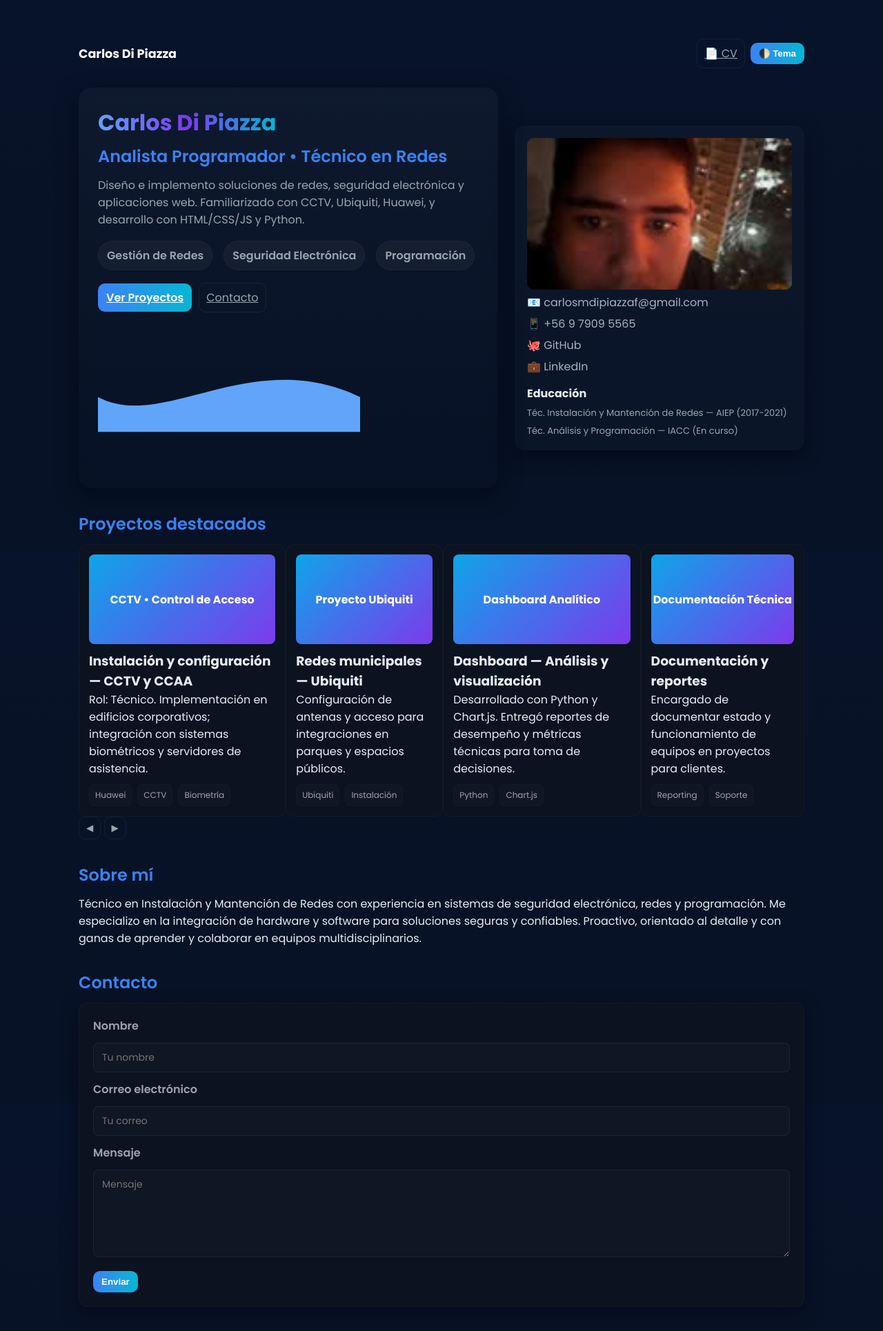
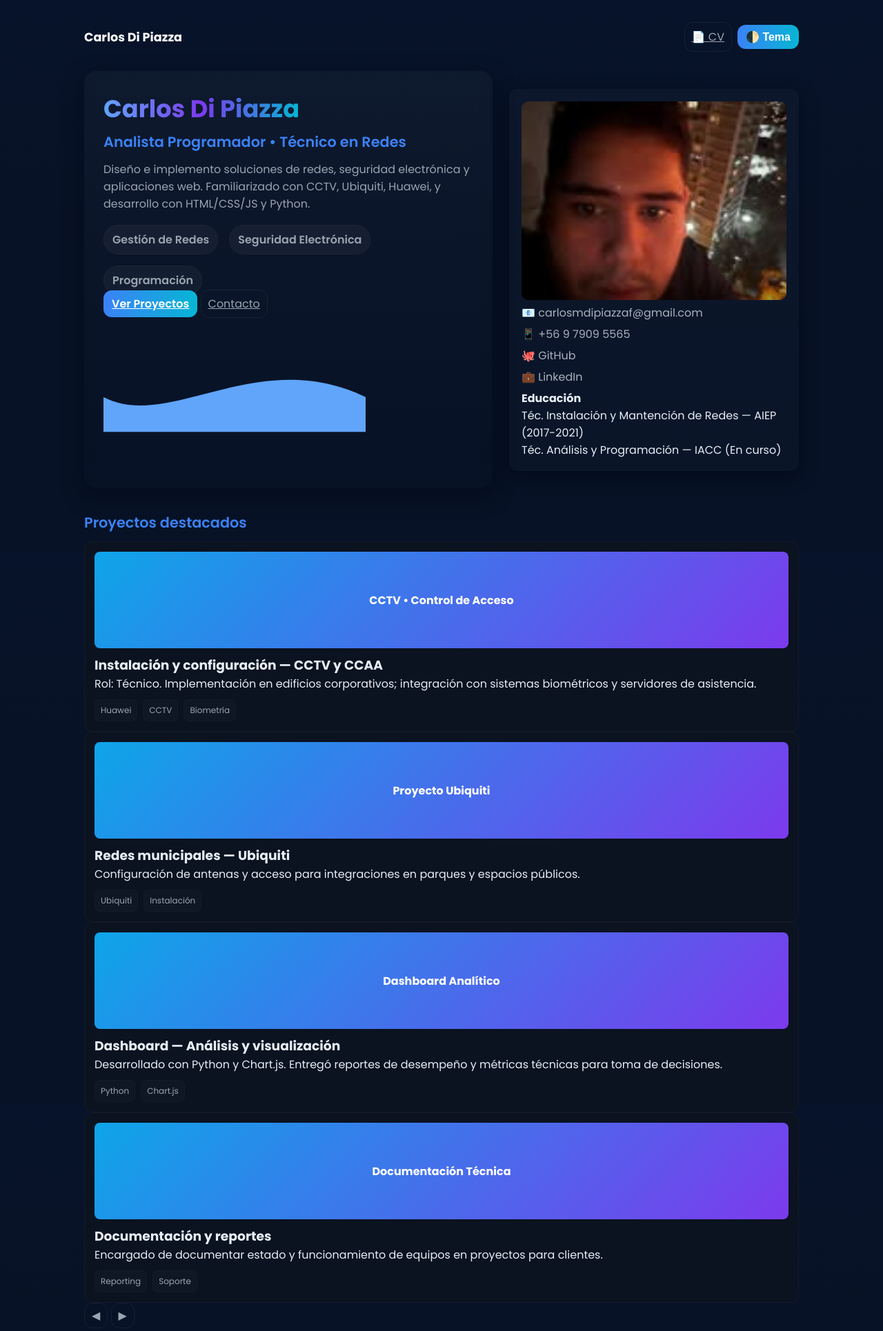
Before and after one commit to carlosdp521-hub/portafoliodecarlosdipiazza, a PHP site: page / in a window 1280 px wide. Shown: the top 1930 px of the page at 69% size. Run offline with PHP 8.4, Linux system fonts and the light colour scheme.

Commit message:
Update style.css
Signed-off-by: carlosdp521-hub <carlosdp521@gmail.com>

```diff
--- a/css/style.css
+++ b/css/style.css
@@ -6,7 +6,8 @@
   --accent: #3b82f6;
   --glass: rgba(255,255,255,0.04);
   --glass-2: rgba(255,255,255,0.02);
-  --gap: 16px; /* variable para gap */
+  --gap: 16px;
+  --radius: 12px;
 }
 
 /* Reset / Global */
@@ -29,8 +30,8 @@ body {
 
 .wrap {
   max-width: 1100px;
-  margin: 32px auto;
-  padding: 24px;
+  margin: auto;
+  padding: clamp(16px, 4vw, 32px);
 }
 
 /* Navbar */
@@ -54,49 +55,47 @@ body {
   align-items: center;
 }
 
+/* Botones */
 .btn {
   background: linear-gradient(90deg, var(--accent), #06b6d4);
   border: none;
   color: white;
   padding: 8px 12px;
-  border-radius: 10px;
+  border-radius: var(--radius);
   cursor: pointer;
   font-weight: 600;
   transition: transform 0.3s;
+  font-size: clamp(0.85rem, 2vw, 1rem);
 }
 
-.btn:hover {
-  transform: translateY(-2px);
-}
+.btn:hover { transform: translateY(-2px); }
 
 .ghost {
   background: transparent;
   border: 1px solid rgba(255, 255, 255, 0.06);
   padding: 8px 10px;
-  border-radius: 10px;
+  border-radius: var(--radius);
   color: var(--muted);
   cursor: pointer;
   transition: background 0.3s;
+  font-size: clamp(0.85rem, 2vw, 1rem);
 }
 
-.ghost:hover {
-  background: rgba(255, 255, 255, 0.05);
-}
+.ghost:hover { background: rgba(255, 255, 255, 0.05); }
 
 /* Hero Section */
 .hero {
   display: grid;
-  grid-template-columns: 1fr 420px;
-  gap: 24px;
+  grid-template-columns: 1fr;
+  gap: 20px;
   align-items: center;
   margin-top: 28px;
 }
 
 .hero-card {
   background: linear-gradient(180deg, rgba(255,255,255,0.03), transparent);
-  padding: 28px;
+  padding: clamp(20px, 3vw, 28px);
   border-radius: 18px;
-  -webkit-backdrop-filter: blur(6px);
   backdrop-filter: blur(6px);
   box-shadow: 0 10px 30px rgba(2,6,23,0.6);
   position: relative;
@@ -105,13 +104,14 @@ body {
 
 h1 {
   margin: 0;
-  font-size: 2rem;
+  font-size: clamp(1.4rem, 4vw, 2.2rem);
 }
 
 h2 {
   margin: 6px 0 12px;
   font-weight: 600;
   color: var(--accent);
+  font-size: clamp(1rem, 3vw, 1.3rem);
 }
 
 p.lead {
@@ -139,6 +139,7 @@ p.lead {
   display: flex;
   gap: var(--gap);
   margin-top: 10px;
+  flex-wrap: wrap;
 }
 
 .badge {
@@ -151,21 +152,11 @@ p.lead {
   transition: transform 0.35s cubic-bezier(.2,.9,.3,1);
 }
 
-.badge:hover {
-  transform: translateY(-6px);
-}
-
-/* Hero Buttons */
-.btn-container {
-  display: flex;
-  gap: 10px;
-  align-items: center;
-  margin-top: 18px;
-}
+.badge:hover { transform: translateY(-6px); }
 
 /* Side Card */
 .side-card {
-  border-radius: 14px;
+  border-radius: var(--radius);
   padding: 18px;
   background: linear-gradient(180deg, rgba(255,255,255,0.02), rgba(255,255,255,0.01));
   box-shadow: 0 8px 24px rgba(2,6,23,0.6);
@@ -173,7 +164,7 @@ p.lead {
 
 .avatar {
   width: 100%;
-  height: 220px;
+  aspect-ratio: 4/3;
   border-radius: 10px;
   background-image: url('../img/perfil.jpg');
   background-size: cover;
@@ -181,6 +172,7 @@ p.lead {
   box-shadow: inset 0 -24px 60px rgba(0,0,0,0.45);
 }
 
+/* Contact */
 .contact-list a {
   display: block;
   color: hsl(213, 14%, 70%);
@@ -188,34 +180,20 @@ p.lead {
   margin: 6px 0;
 }
 
-.education {
-  margin-top: 14px;
-}
-
-.edu-item {
-  font-size: 13px;
-  color: var(--muted);
-  margin-top: 6px;
-}
-
 /* Proyectos */
-.section {
-  margin-top: 34px;
-}
+.section { margin-top: 34px; }
 
 .grid {
   display: grid;
-  grid-template-columns: repeat(auto-fit, minmax(220px, 1fr));
+  grid-template-columns: repeat(auto-fit, minmax(240px, 1fr));
   gap: var(--gap);
 }
 
 .project {
   background: var(--card);
   padding: 14px;
-  border-radius: 12px;
+  border-radius: var(--radius);
   border: 1px solid rgba(255,255,255,0.03);
-  overflow: hidden;
-  transform: translateY(0);
   transition: transform 0.35s ease, box-shadow 0.35s ease;
 }
 
@@ -225,7 +203,7 @@ p.lead {
 }
 
 .proj-img {
-  height: 130px;
+  height: 140px;
   border-radius: 8px;
   background: linear-gradient(135deg,#0ea5e9 0%,#7c3aed 100%);
   display: flex;
@@ -235,9 +213,7 @@ p.lead {
   font-weight: 700;
 }
 
-.proj-meta {
-  margin-top: 10px;
-}
+.proj-meta { margin-top: 10px; }
 
 .tags {
   display: flex;
@@ -255,19 +231,6 @@ p.lead {
   border: 1px solid rgba(255,255,255,0.02);
 }
 
-/* Carousel */
-.carousel {
-  position: relative;
-  overflow: hidden;
-  border-radius: 12px;
-  max-width: 100%;
-}
-
-.carousel-track {
-  display: flex;
-  transition: transform 0.6s cubic-bezier(.2,.9,.3,1);
-}
-
 /* Formulario de contacto */
 form {
   display: flex;
@@ -275,42 +238,9 @@ form {
   gap: 12px;
   background: var(--card);
   padding: 20px;
-  border-radius: 12px;
+  border-radius: var(--radius);
   border: 1px solid rgba(255,255,255,0.03);
   box-shadow: 0 8px 24px rgba(2,6,23,0.6);
-}
-
-form label {
-  font-weight: 600;
-  color: var(--muted);
-}
-
-form input,
-form textarea {
-  padding: 10px 12px;
-  border-radius: 8px;
-  border: 1px solid rgba(255,255,255,0.06);
-  background: rgba(255,255,255,0.02);
-  color: var(--muted);
-  font-family: inherit;
-  font-size: 14px;
-  transition: border 0.3s, background 0.3s;
-}
-
-form input:focus,
-form textarea:focus {
-  outline: none;
-  border-color: var(--accent);
-  background: rgba(255,255,255,0.05);
-}
-
-form textarea {
-  resize: vertical;
-}
-
-form button {
-  align-self: flex-start;
-  margin-top: 8px;
 }
 
 /* Footer */
@@ -321,119 +251,11 @@ footer {
   font-size: 14px;
 }
 
-/* Animaciones */
-.float {
-  animation: floatY 6s ease-in-out infinite;
+/* Responsive */
+@media (min-width: 720px) {
+  .hero {
+    grid-template-columns: 1fr minmax(300px, 420px);
+    gap: 24px;
+  }
+  .side-card { order: 2; }
 }
-
-@keyframes floatY {
-  0% { transform: translateY(0); }
-  50% { transform: translateY(-8px); }
-  100% { transform: translateY(0); }
-}
-
-/* Focus */
-a:focus,
-button:focus {
-  outline: 3px solid rgba(99,102,241,0.18);
-  outline-offset: 3px;
-}
-
-/* Tema oscuro / claro */
-body.light {
-  --bg: #f8f9fa;
-  --card: #ffffff;
-  --muted: #555;
-  --accent: #3b82f6;
-  --glass: rgba(0,0,0,0.04);
-  --glass-2: rgba(0,0,0,0.02);
-  color: #111;
-  background: linear-gradient(180deg,#f0f1f5 0%, #e8eaef 100%);
-}
-
-body.light form input,
-body.light form textarea {
-  background: rgba(0,0,0,0.04);
-  color: var(--muted);
-  border: 1px solid rgba(0,0,0,0.06);
-}
-
-/* Responsive */
-
-/* Tablets */
-@media (max-width: 720px) {
-  .hero {
-    grid-template-columns: 1fr;
-    gap: 20px;
-  }
-
-  .side-card {
-    order: 2;
-  }
-
-  .avatar {
-    height: 200px;
-  }
-}
-
-/* Móviles pequeños */
-@media (max-width: 480px) {
-  .wrap {
-    margin: 16px 12px;
-    padding: 16px 12px;
-  }
-
-  .hero {
-    grid-template-columns: 1fr;
-    gap: 16px;
-  }
-
-  .hero-card {
-    padding: 20px;
-  }
-
-  .side-card {
-    order: 2;
-    padding: 16px;
-  }
-
-  .avatar {
-    height: 180px;
-  }
-
-  .btn, .ghost {
-    padding: 6px 10px;
-    font-size: 0.9rem;
-  }
-
-  h1 {
-    font-size: 1.5rem;
-  }
-
-  h2 {
-    font-size: 1.1rem;
-  }
-
-  .project {
-    padding: 12px;
-  }
-
-  .proj-img {
-    height: 100px;
-  }
-
-  .grid {
-    grid-template-columns: 1fr;
-  }
-}
-
-/* Desactivar hover en pantallas táctiles */
-@media (hover: none) {
-  .btn:hover,
-  .ghost:hover,
-  .badge:hover,
-  .project:hover {
-    transform: none;
-    box-shadow: none;
-  }
-}
```
